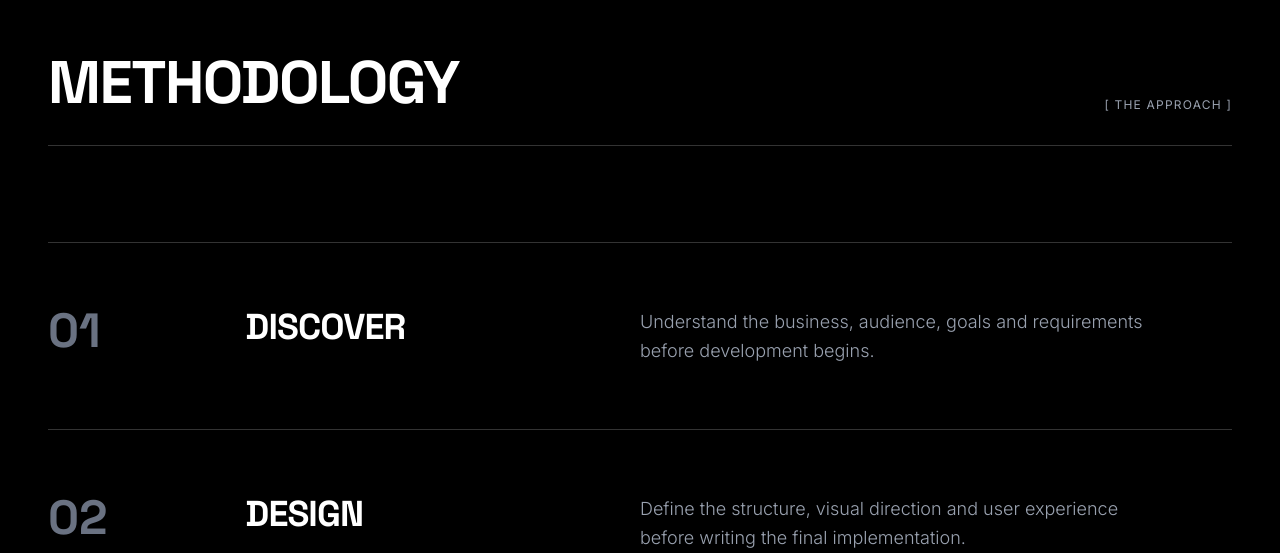
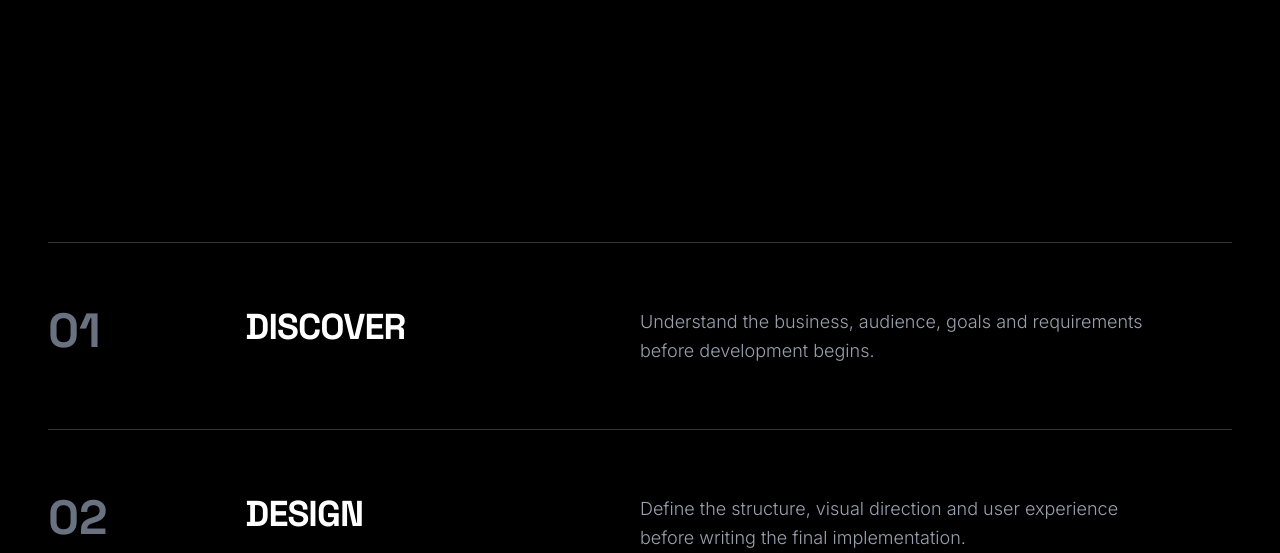
Before and after one commit to KOSHAL30/Portfolio, a Next.js app: page / in a window 1280 px wide. Shown: the part 5937-6490 px from the top of the page. Built offline with nearby package versions, Linux system fonts and the light colour scheme.

Commit message:
Fix position: sticky breaking on Projects section by removing overflow-x-hidden from main container

```diff
--- a/src/app/page.tsx
+++ b/src/app/page.tsx
@@ -7,7 +7,7 @@
 
 export default function Home() {
   return (
-    <main className="min-h-screen bg-black overflow-hidden relative">
+    <main className="min-h-screen bg-black relative">
       <Navigation />
       <Hero />
       <Services />
```
